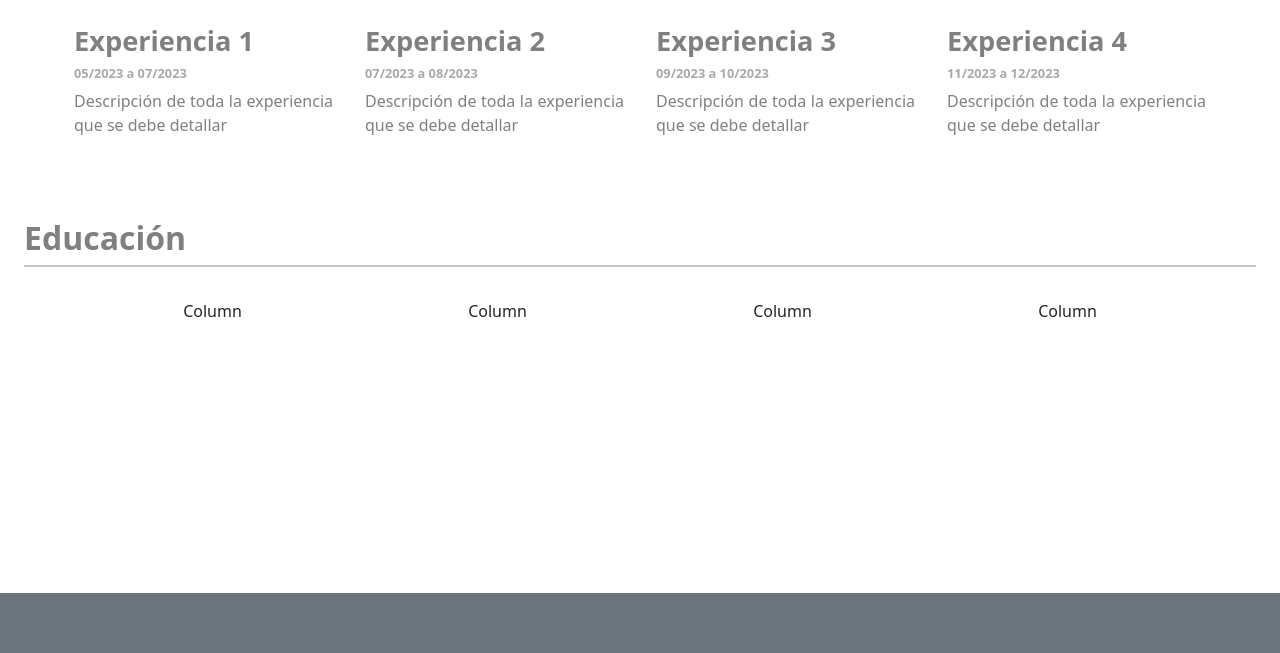
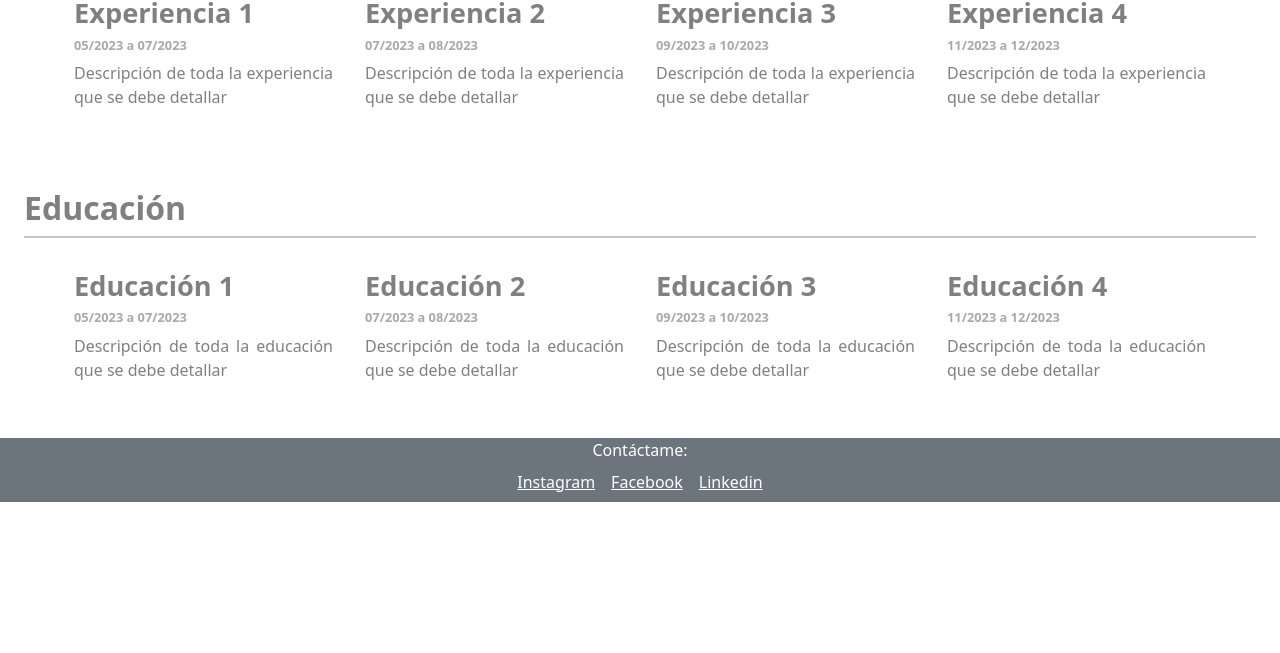
Before and after one commit to felix20100/pro33cl.github.io, a plain HTML site: page index.html in a window 1280 px wide. Shown: the part 595-1248 px from the top of the page. After the commit the page ends 1097 px from the top, so only its background shows below. Drawn offline with nearby package versions, Linux system fonts and the light colour scheme.

Commit message:
Section experiencia, educacion y footer

```diff
--- a/assets/css/style.css
+++ b/assets/css/style.css
@@ -45,8 +45,3 @@ main p {
     font-weight:normal;
     text-align: justify;
 }
-
-
-.educ-section{
-    height: 400px;
-}
--- a/index.html
+++ b/index.html
@@ -46,8 +46,8 @@
             <h1>Full Stack</h1>
             <p>Html, CSS, Javascript, SQL</p>
         </section>
-        <section class="exper-section p-4 bg-white" id="exper-section">
-            <div class="mb-3 border-bottom border-2 border-secondary-subtle d-flex flex-column justify-content-end" style="height: 100px;">
+        <section class="exper-section ps-4 pe-4 bg-white" id="exper-section">
+            <div class="mb-3 mt-5 border-bottom border-2 border-secondary-subtle d-flex flex-column justify-content-end">
                 <h2>Experiencia</h2>
             </div>
             <div class="container pt-3 pb-3 ps-0 pe-0 text-start">
@@ -82,35 +82,53 @@
                   </div>
                 </div>
               </div>
-
-
-
-
-
-
         </section>
-        <section class="educ-section p-4 bg-white" id="educ-section">
-            <div class="mb-3 border-bottom border-2 border-secondary-subtle d-flex flex-column justify-content-end" style="height: 50px;">
-                <h2>Educación</h2>
+        <section class="educ-section ps-4 pe-4 mb-4 bg-white" id="educ-section">
+          <div class="mb-3 mt-5 border-bottom border-2 border-secondary-subtle d-flex flex-column justify-content-end">
+            <h2>Educación</h2>
+          </div>
+          <div class="container pt-3 pb-3 ps-0 pe-0 text-start">
+            <div class="row row-cols-lg-4 row-cols-md-2 row-cols-sm-2 row-cols-1">
+              <div class="col ps-3 pe-3">
+                <h3>Educación 1</h3>
+                <h4>05/2023 a 07/2023</h4>
+                <p>
+                    Descripción de toda la educación que se debe detallar
+                </p>
+              </div>
+              <div class="col ps-3 pe-3">
+                <h3>Educación 2</h3>
+                <h4>07/2023 a 08/2023</h4>
+                <p>
+                    Descripción de toda la educación que se debe detallar
+                </p>
+              </div>
+              <div class="col ps-3 pe-3">
+                <h3>Educación 3</h3>
+                <h4>09/2023 a 10/2023</h4>
+                <p>
+                    Descripción de toda la educación que se debe detallar
+                </p>
+              </div>
+              <div class="col ps-3 pe-3">
+                <h3>Educación 4</h3>
+                <h4>11/2023 a 12/2023</h4>
+                <p>
+                    Descripción de toda la educación que se debe detallar
+                </p>
+              </div>
             </div>
-            <div class="container pt-3 pb-3 text-center">
-                <div class="row row-cols-lg-4 row-cols-md-2 row-cols-sm-2 row-cols-1">
-                  <div class="col">Column</div>
-                  <div class="col">Column</div>
-                  <div class="col">Column</div>
-                  <div class="col">Column</div>
-                </div>
-              </div>
-
-
+          </div>
 
         </section>
     </main>
-    <footer class="bg-secondary" style="height: 60px;">
-
+    <footer class="bg-secondary">
+      <p class="fs-6 fw-normal text-center text-white m-0">Contáctame:</p>
+      <div class="d-flex justify-content-center">
+        <a class="fs-6 fw-normal text-center text-white m-2 " href="https://www.instagram.com/pro33cl/">Instagram</a>
+        <a class="fs-6 fw-normal text-center text-white m-2" href="https://www.facebook.com/hector.rubilarvalenzuela/">Facebook</a>
+        <a class="fs-6 fw-normal text-center text-white m-2" href="https://www.linkedin.com/in/hector-rubilar-bb8592252/">Linkedin</a>
+      </div>
     </footer>
-
-
-
 </body>
 </html>
```
